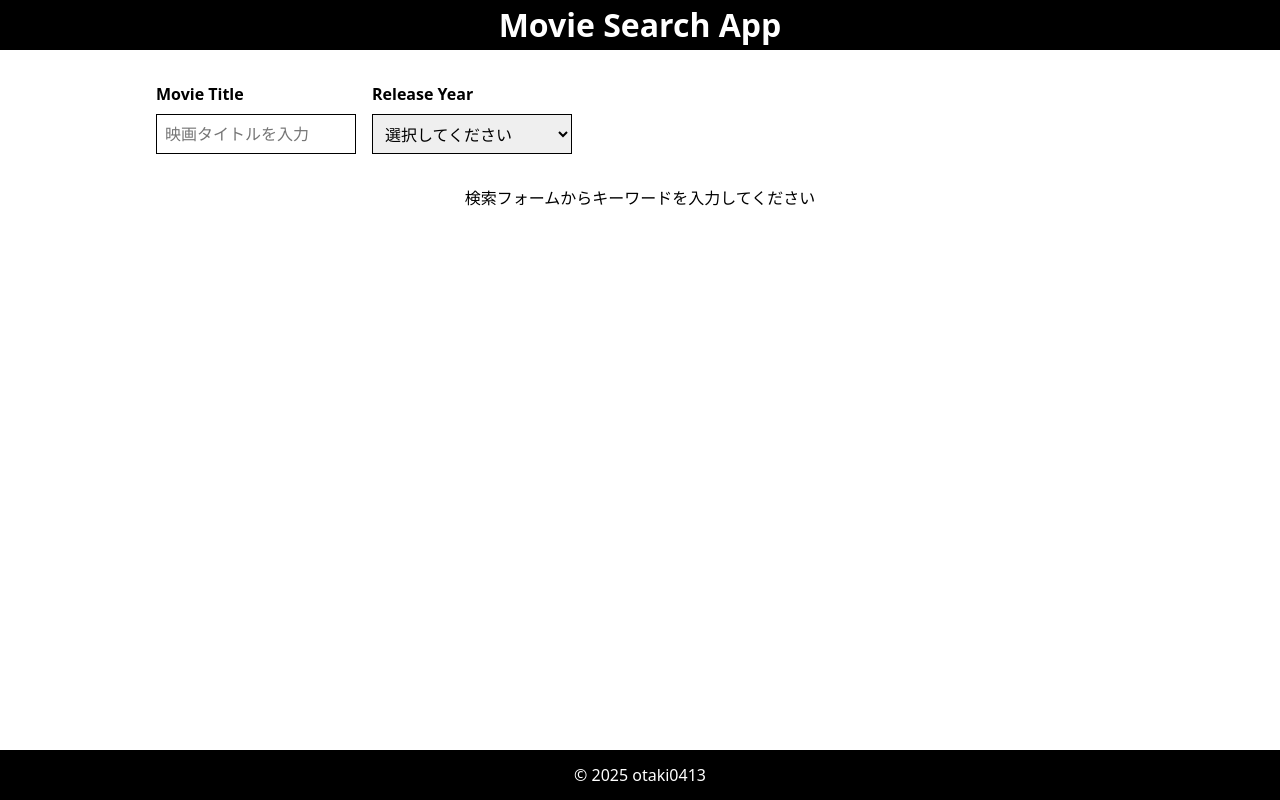
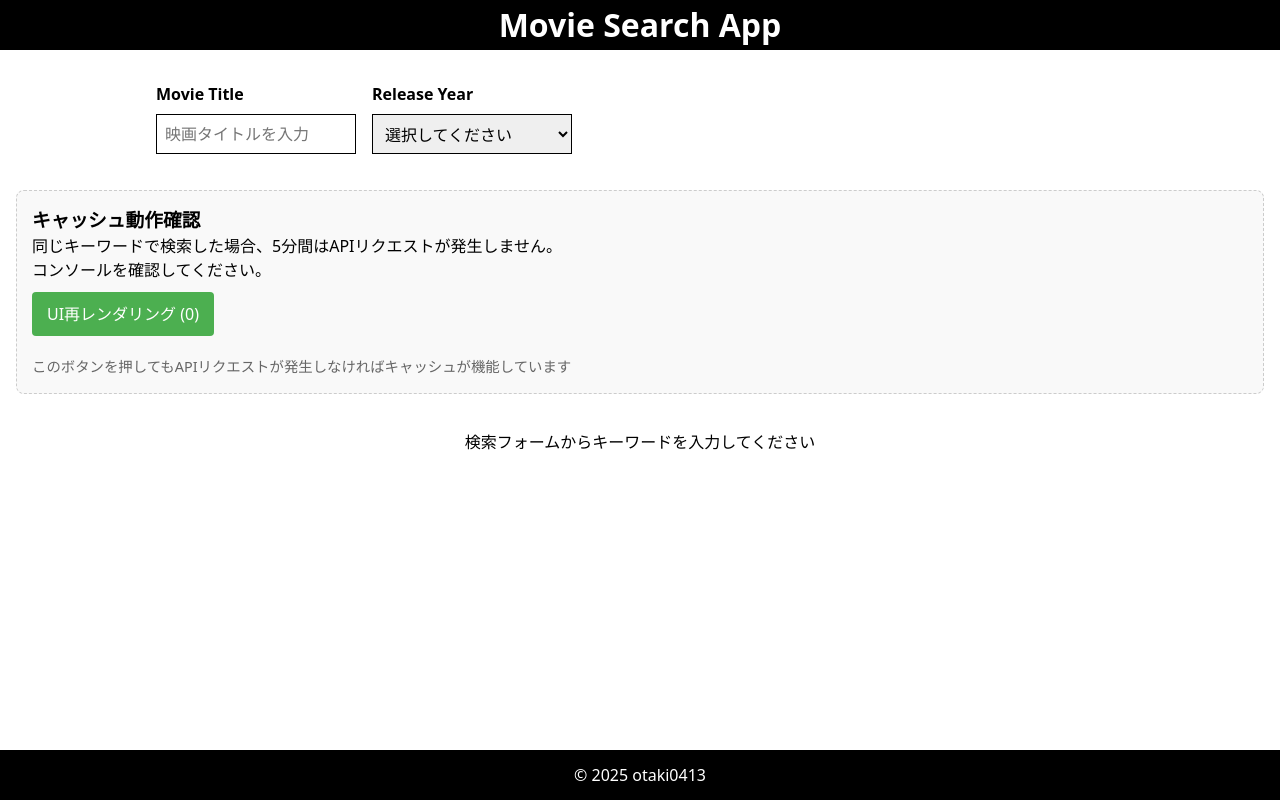
Before and after one commit to otaki0413/movie-search-app, a React (Vite) app: page / in a window 1280 px wide. Built offline with nearby package versions, Linux system fonts and the light colour scheme.

Commit message:
✨ CacheCheckerコンポーネントを追加し、開発環境でのキャッシュ動作確認機能を実装

```diff
--- a/src/App.tsx
+++ b/src/App.tsx
@@ -1,4 +1,5 @@
 import { useState } from "react";
+import { CacheChecker } from "./components/Common/CacheChecker";
 import { Message } from "./components/Common/Message";
 import { MainLayout } from "./components/Layout/MainLayout";
 import { MovieList } from "./components/MovieList/MovieList";
@@ -29,6 +30,9 @@ function App() {
     );
   };
 
+  // 開発環境でのみCacheCheckerを表示
+  const isDev = process.env.NODE_ENV === "development";
+
   return (
     <MainLayout>
       <Search
@@ -37,6 +41,7 @@ function App() {
         onKeywordChange={setKeyword}
         onYearChange={setYear}
       />
+      {isDev && <CacheChecker />}
       {renderContent()}
     </MainLayout>
   );
--- /dev/null
+++ b/src/components/Common/CacheChecker.module.css
@@ -0,0 +1,27 @@
+.cacheChecker {
+  margin: 20px 0;
+  padding: 15px;
+  border: 1px dashed #ccc;
+  border-radius: 8px;
+  background-color: #f9f9f9;
+}
+
+.refreshButton {
+  background-color: #4caf50;
+  color: white;
+  border: none;
+  padding: 10px 15px;
+  border-radius: 4px;
+  cursor: pointer;
+  margin: 10px 0;
+}
+
+.refreshButton:hover {
+  background-color: #45a049;
+}
+
+.note {
+  font-size: 0.9em;
+  color: #666;
+  margin-top: 10px;
+}
--- /dev/null
+++ b/src/components/Common/CacheChecker.tsx
@@ -0,0 +1,27 @@
+import { useState } from "react";
+import styles from "./CacheChecker.module.css";
+
+export const CacheChecker = () => {
+  const [count, setCount] = useState(0);
+  return (
+    <div className={styles.cacheChecker}>
+      <h3>キャッシュ動作確認</h3>
+      <p>
+        同じキーワードで検索した場合、5分間はAPIリクエストが発生しません。
+        <br />
+        コンソールを確認してください。
+      </p>
+      <button
+        onClick={() => {
+          setCount((prev) => prev + 1);
+        }}
+        className={styles.refreshButton}
+      >
+        UI再レンダリング ({count})
+      </button>
+      <p className={styles.note}>
+        このボタンを押してもAPIリクエストが発生しなければキャッシュが機能しています
+      </p>
+    </div>
+  );
+};
```
